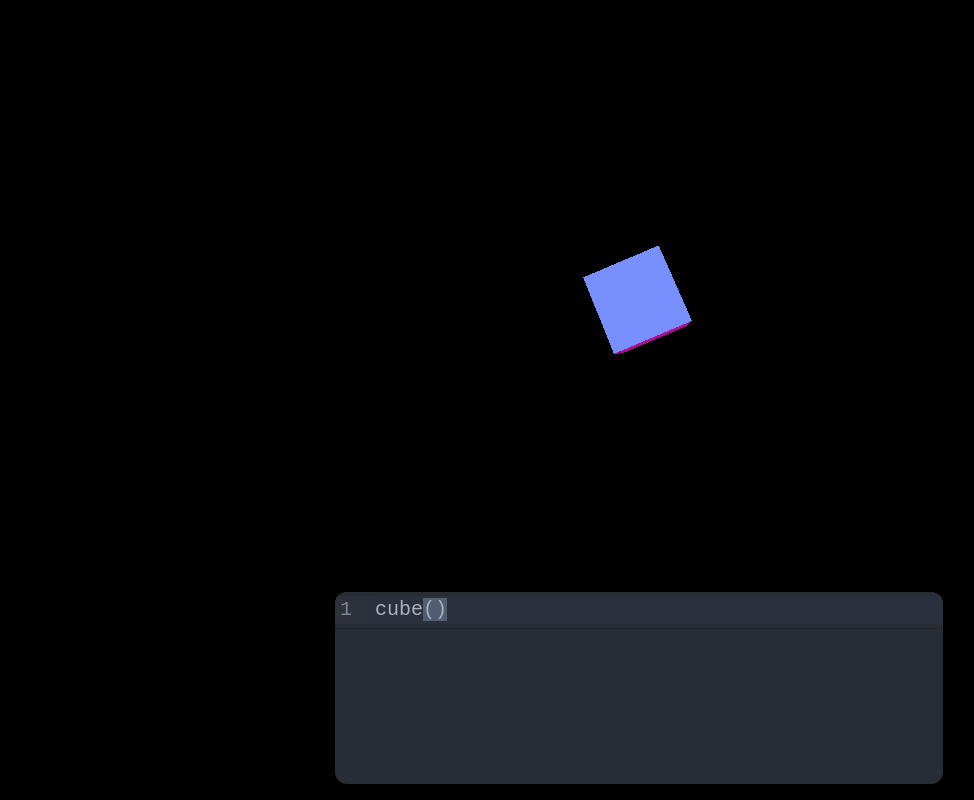
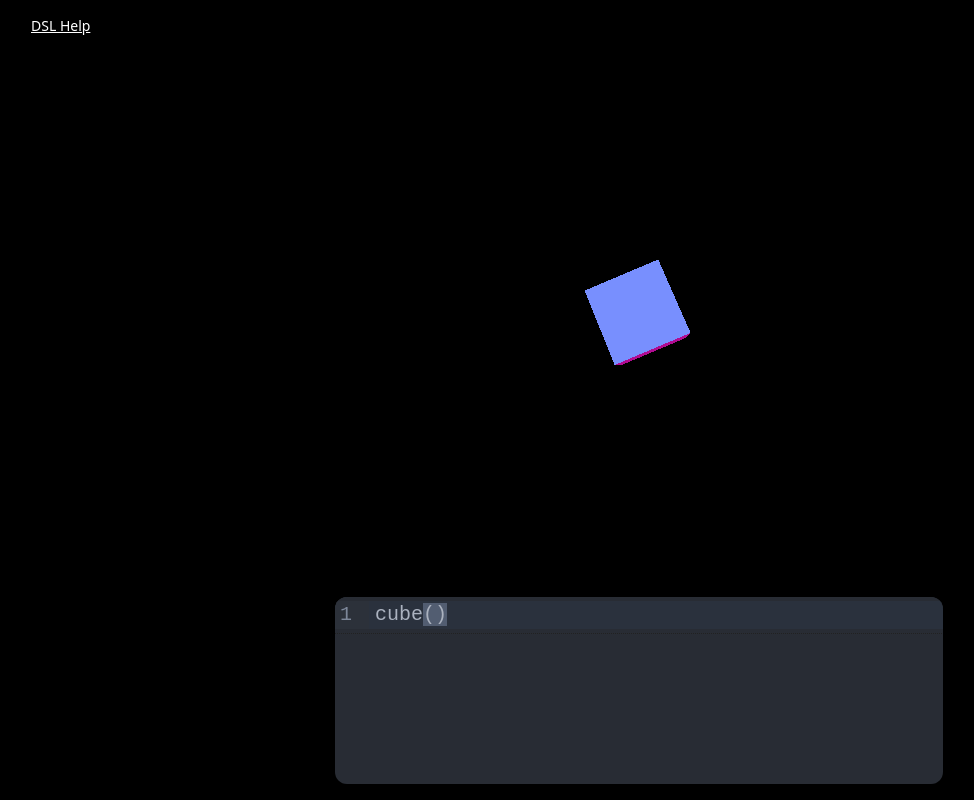
Before and after one commit to loganhochwald/2D-to-3D, a React (Vite) app: page / in a window 1280 px wide. Shown: the whole page, without its empty margins (1-975 px from the left). Built offline with nearby package versions, Linux system fonts and the light colour scheme.

Commit message:
test: recover tooltip and use h-dvh over h-screen

```diff
--- a/src/App.tsx
+++ b/src/App.tsx
@@ -1,7 +1,7 @@
 import { useState, useMemo, type FC } from 'react';
 import Editor from './components/Editor';
 import SceneRenderer from './components/SceneRenderer';
-//import DSLTooltip from './components/DSLTooltip';
+import DSLTooltip from './components/DSLTooltip';
 import { parseDSL } from './dsl/dslParser';
 import type { Shape } from './utils/addShapeUtil';
 
@@ -10,8 +10,8 @@ const App: FC = () => {
   const shapes = useMemo<Shape[]>(() => parseDSL(code), [code]);
 
   return (
-    <div className="h-screen bg-black p-4 sm:px-8 flex flex-col">
-      {/* <DSLTooltip /> */}
+    <div className="h-dvh bg-black p-4 sm:px-8 flex flex-col">
+      <DSLTooltip />
       <div className="flex-[3]">
         <SceneRenderer shapes={shapes} />
       </div>
```
